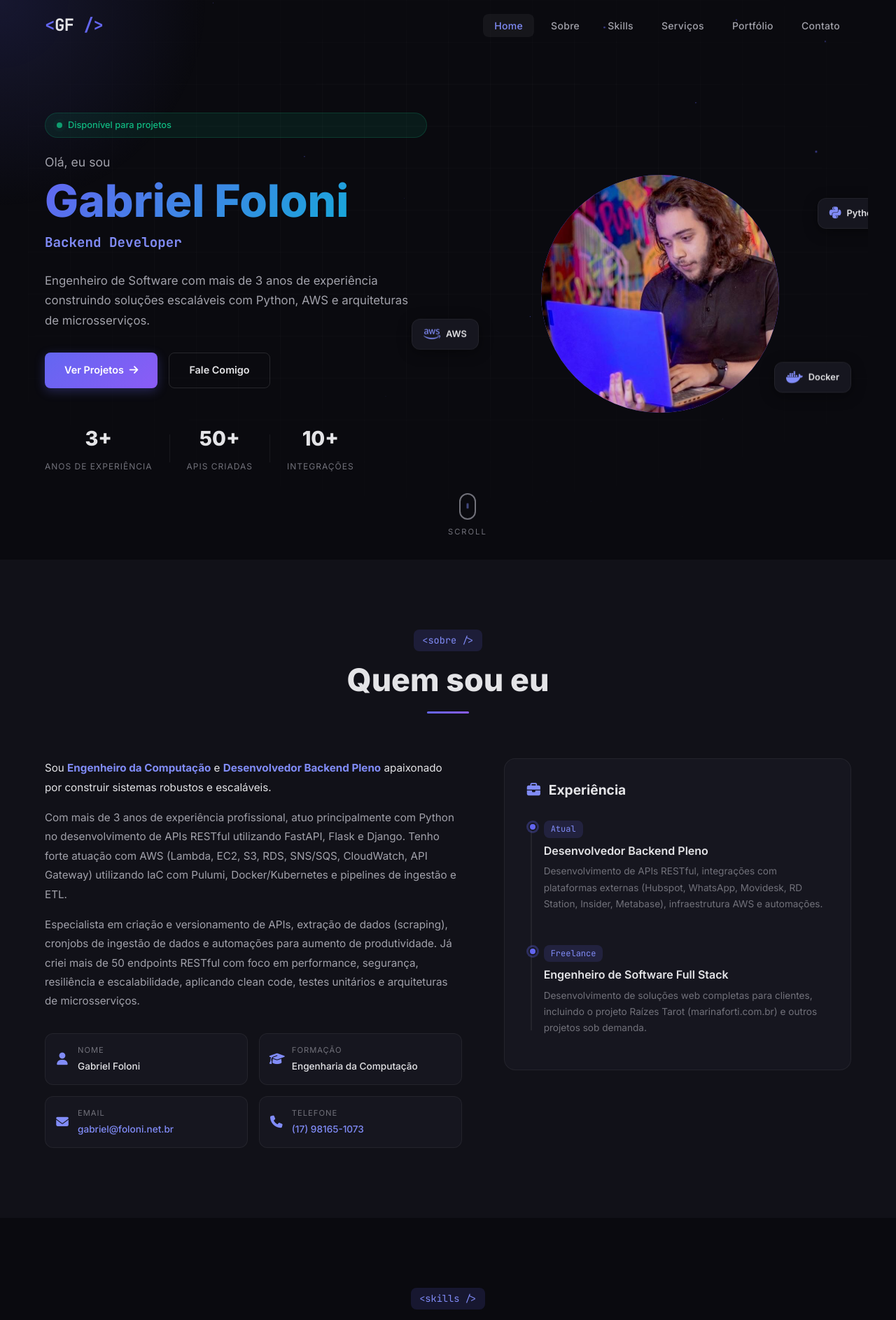
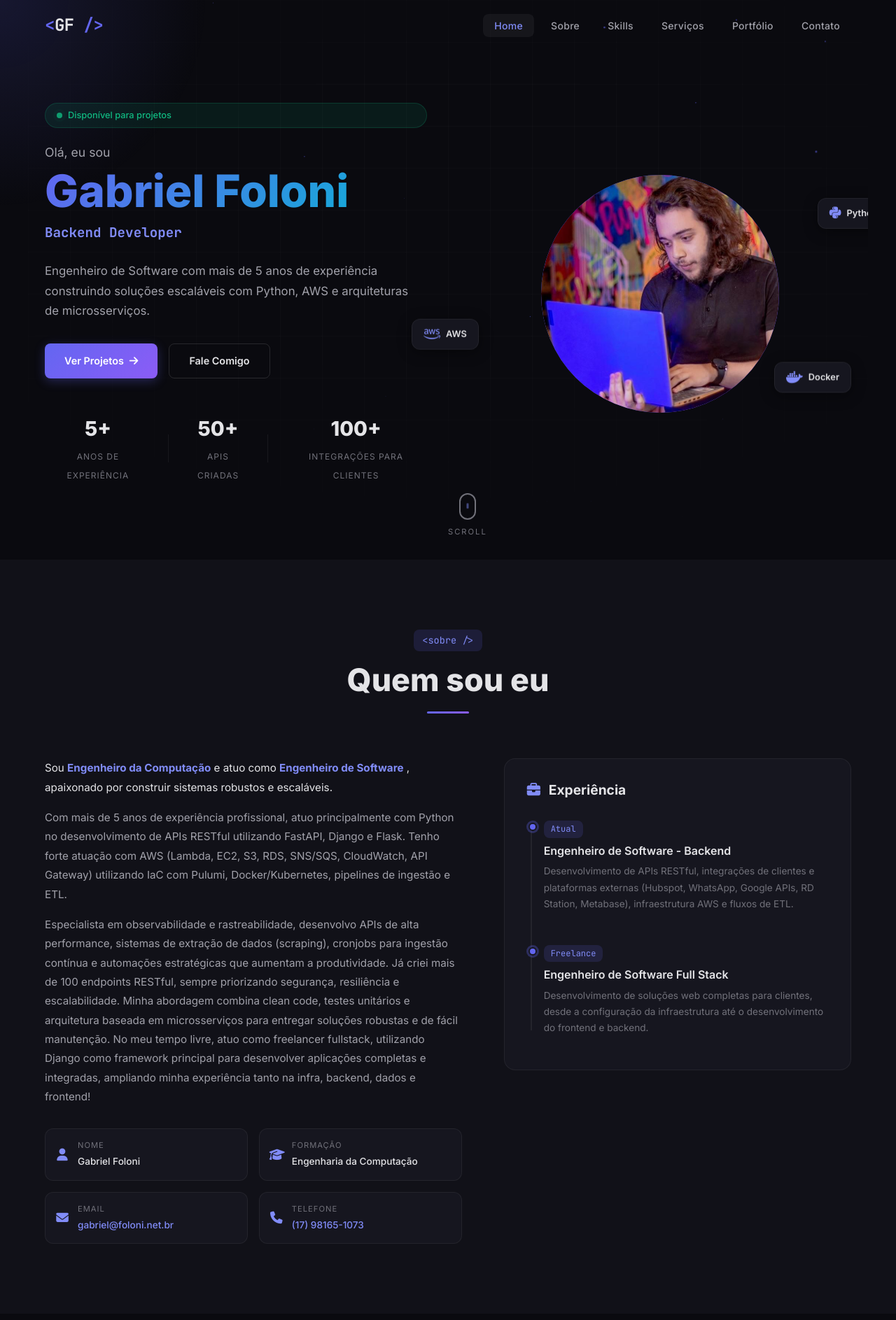
Before and after one commit to folonidev/site, a Django app: page / in a window 1280 px wide. Shown: the top 1887 px of the page at 70% size. Run offline with Django 5.2, Linux system fonts and the light colour scheme.

Commit message:
atualizando infos do html do site

```diff
--- a/templates/index.html
+++ b/templates/index.html
@@ -56,7 +56,7 @@
                 <span class="hero-role" id="typewriter"></span>
             </h1>
             <p class="hero-description">
-                Engenheiro de Software com mais de 3 anos de experiência construindo
+                Engenheiro de Software com mais de 5 anos de experiência construindo
                 soluções escaláveis com Python, AWS e arquiteturas de microsserviços.
             </p>
             <div class="hero-cta">
@@ -70,7 +70,7 @@
             </div>
             <div class="hero-stats">
                 <div class="stat">
-                    <span class="stat-number">3+</span>
+                    <span class="stat-number">5+</span>
                     <span class="stat-label">Anos de Experiência</span>
                 </div>
                 <div class="stat-divider"></div>
@@ -80,8 +80,8 @@
                 </div>
                 <div class="stat-divider"></div>
                 <div class="stat">
-                    <span class="stat-number">10+</span>
-                    <span class="stat-label">Integrações</span>
+                    <span class="stat-number">100+</span>
+                    <span class="stat-label">Integrações para clientes</span>
                 </div>
             </div>
         </div>
@@ -124,21 +124,22 @@
                 <div class="about-grid">
                     <div class="about-text">
                         <p class="about-lead">
-                            Sou <strong>Engenheiro da Computação</strong> e <strong>Desenvolvedor Backend Pleno</strong>
-                            apaixonado por construir sistemas robustos e escaláveis.
+                            Sou <strong>Engenheiro da Computação</strong> e atuo como <strong>Engenheiro de Software</strong>
+                            , apaixonado por construir sistemas robustos e escaláveis.
                         </p>
                         <p>
-                            Com mais de 3 anos de experiência profissional, atuo principalmente com Python
-                            no desenvolvimento de APIs RESTful utilizando FastAPI, Flask e Django.
+                            Com mais de 5 anos de experiência profissional, atuo principalmente com Python
+                            no desenvolvimento de APIs RESTful utilizando FastAPI, Django e Flask.
                             Tenho forte atuação com AWS (Lambda, EC2, S3, RDS, SNS/SQS, CloudWatch, API Gateway)
-                            utilizando IaC com Pulumi, Docker/Kubernetes e pipelines de ingestão e ETL.
+                            utilizando IaC com Pulumi, Docker/Kubernetes, pipelines de ingestão e ETL.
                         </p>
                         <p>
-                            Especialista em criação e versionamento de APIs, extração de dados (scraping),
-                            cronjobs de ingestão de dados e automações para aumento de produtividade.
-                            Já criei mais de 50 endpoints RESTful com foco em performance, segurança,
-                            resiliência e escalabilidade, aplicando clean code, testes unitários e
-                            arquiteturas de microsserviços.
+                            Especialista em observabilidade e rastreabilidade, desenvolvo APIs de alta performance,
+                            sistemas de extração de dados (scraping), cronjobs para ingestão contínua e automações estratégicas que aumentam a produtividade.
+                            Já criei mais de 100 endpoints RESTful, sempre priorizando segurança, resiliência e escalabilidade.
+                            Minha abordagem combina clean code, testes unitários e arquitetura baseada em microsserviços para entregar soluções robustas e de fácil manutenção.
+                            No meu tempo livre, atuo como freelancer fullstack, utilizando Django como framework principal para desenvolver aplicações completas e integradas,
+                            ampliando minha experiência tanto na infra, backend, dados e frontend!
                         </p>
                         <div class="about-info-grid">
                             <div class="info-item">
@@ -182,8 +183,8 @@
                                     <div class="timeline-dot"></div>
                                     <div class="timeline-content">
                                         <span class="timeline-date">Atual</span>
-                                        <h4>Desenvolvedor Backend Pleno</h4>
-                                        <p>Desenvolvimento de APIs RESTful, integrações com plataformas externas (Hubspot, WhatsApp, Movidesk, RD Station, Insider, Metabase), infraestrutura AWS e automações.</p>
+                                        <h4>Engenheiro de Software - Backend</h4>
+                                        <p>Desenvolvimento de APIs RESTful, integrações de clientes e plataformas externas (Hubspot, WhatsApp, Google APIs, RD Station, Metabase), infraestrutura AWS e fluxos de ETL.</p>
                                     </div>
                                 </div>
                                 <div class="timeline-item">
@@ -191,7 +192,7 @@
                                     <div class="timeline-content">
                                         <span class="timeline-date">Freelance</span>
                                         <h4>Engenheiro de Software Full Stack</h4>
-                                        <p>Desenvolvimento de soluções web completas para clientes, incluindo o projeto Raízes Tarot (marinaforti.com.br) e outros projetos sob demanda.</p>
+                                        <p>Desenvolvimento de soluções web completas para clientes, desde a configuração da infraestrutura até o desenvolvimento do frontend e backend.</p>
                                     </div>
                                 </div>
                             </div>
@@ -259,6 +260,7 @@
                             Cloud & DevOps
                         </h3>
                         <div class="skill-tags">
+                            <span class="skill-tag">VPS</span>
                             <span class="skill-tag">AWS Lambda</span>
                             <span class="skill-tag">EC2</span>
                             <span class="skill-tag">S3</span>
@@ -269,6 +271,7 @@
                             <span class="skill-tag">Docker</span>
                             <span class="skill-tag">Kubernetes</span>
                             <span class="skill-tag">Pulumi (IaC)</span>
+                            <span class="skill-tag">Terraform (IaC)</span>
                             <span class="skill-tag">CI/CD</span>
                         </div>
                     </div>
@@ -301,6 +304,8 @@
                             <span class="skill-tag">RD Station</span>
                             <span class="skill-tag">Insider</span>
                             <span class="skill-tag">Metabase</span>
+                            <span class="skill-tag">Google APIs</span>
+                            <span class="skill-tag">Microsoft Graph</span>
                         </div>
                     </div>
                 </div>
@@ -425,7 +430,8 @@
                         <div class="portfolio-info">
                             <span class="portfolio-type">Projeto Pessoal</span>
                             <h3>Portfólio Pessoal</h3>
-                            <p>Este site que você está vendo agora. Construído com Django, deploy automatizado via GitHub com CI/CD, servido em VPS com Nginx.</p>
+                            <p>Este site que você está vendo agora. Construído com Django, servido em VPS configurada do zero a partir de disponibilização de IPV4,
+                                configurando Firewall, Nginx (e suas referências), services, sockets e apontamento para o git</p>
                             <div class="portfolio-tech">
                                 <span>Django</span>
                                 <span>CI/CD</span>
```
